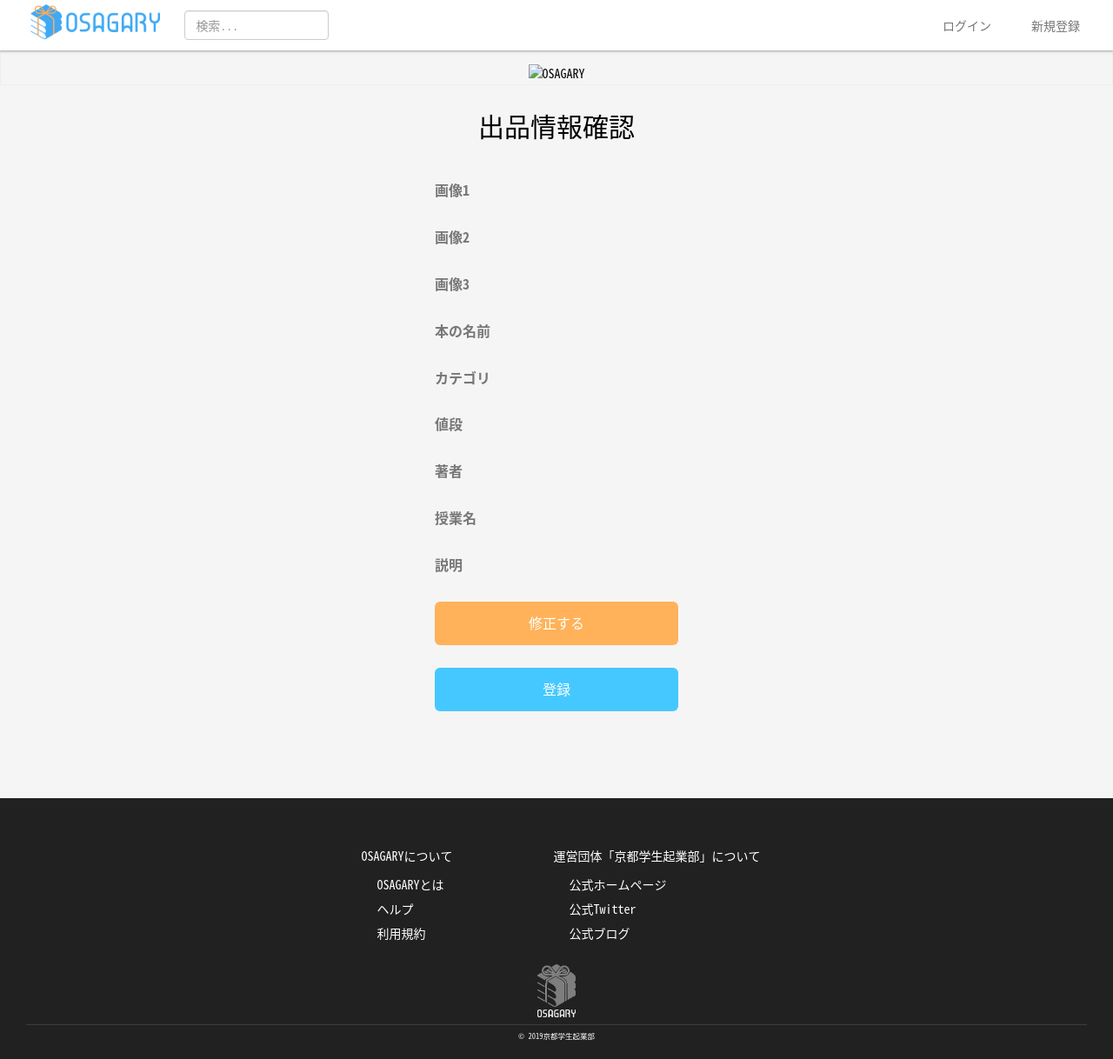
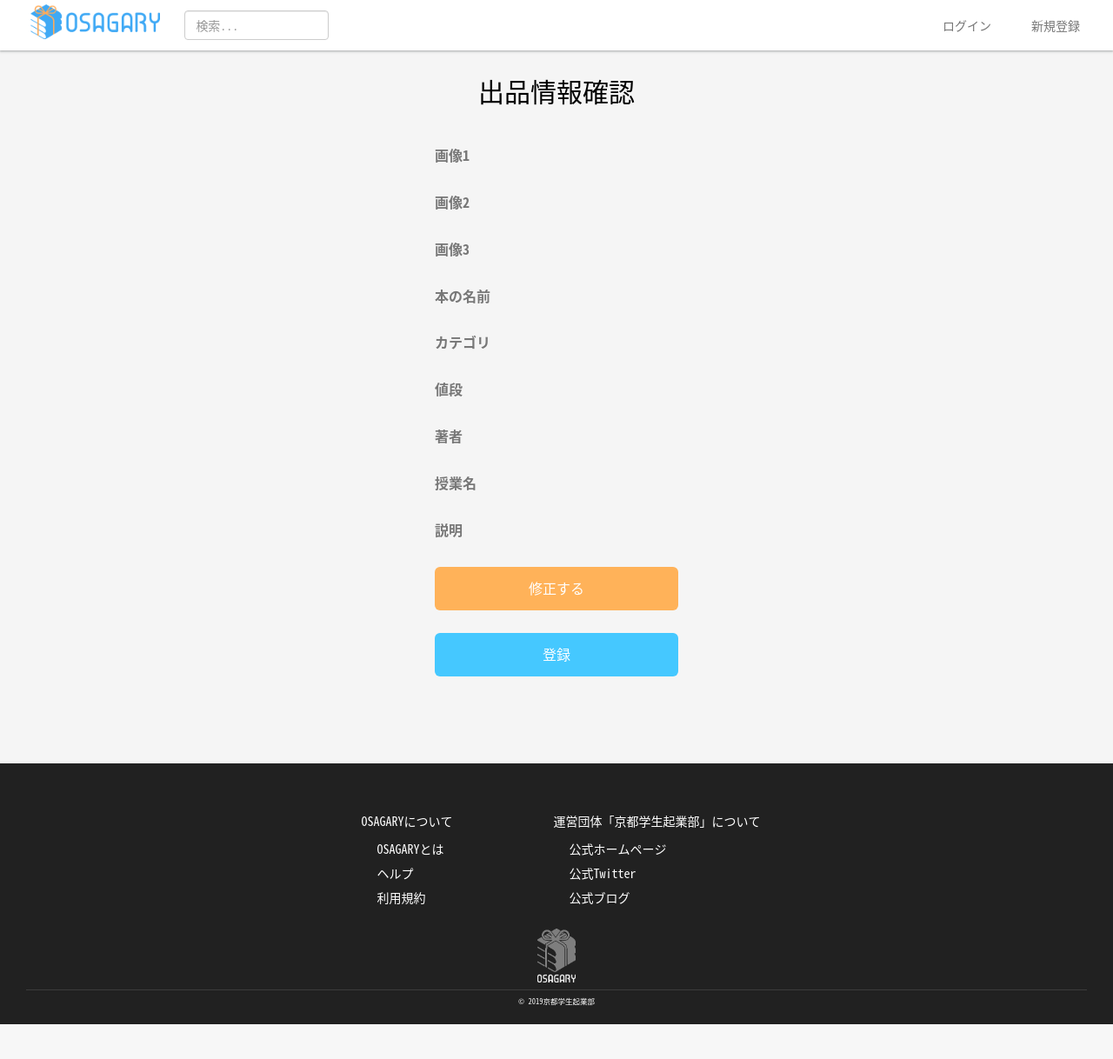
Before and after one commit to kit-kigyobu/kit-merukari, a Rails app: template app/views/posts/edit_confirm.html.erb in a window 1280 px wide. Shown: the whole page at 87% size. After the commit the page ends 1178 px from the top, so only its background shows below. Run offline with Rails 7, Linux system fonts and the light colour scheme; the template is opened without the code that fills it, so the values that code supplies are empty; style sheets or scripts are compiled from the project's sources; some libraries are stand-ins or nearby versions.

Commit message:
[develop] change view

```diff
--- a/app/views/posts/edit_confirm.html.erb
+++ b/app/views/posts/edit_confirm.html.erb
@@ -3,12 +3,6 @@
 <% end %>
 
 <div class="wrapper">
-	<header class="slimHead"><!-- ボタン無しヘッダー -->
-        <div class="logo">
-			<a href="#"><img src="#" alt="OSAGARY"></a>
-			<!-- <%= link_to("OSAGARI", "/") %> -->
-        </div>
-  </header>
   <main class="container">
   	<div class="contents"><!-- ここまで定型 -->
       <div class="cttHead"><!-- コンテンツの見出し -->
--- a/app/views/users/signup_confirm.html.erb
+++ b/app/views/users/signup_confirm.html.erb
@@ -1,10 +1,4 @@
 <div class="wrapper">
-	<header class="slimHead"><!-- ボタン無しヘッダー -->
-        <div class="logo">
-			<a href="#"><img src="#" alt="OSAGARY"></a>
-			<!-- <%= link_to("OSAGARI", "/") %> -->
-        </div>
-  </header>
   <main class="container">
   	<div class="contents"><!-- ここまで定型 -->
       <div class="cttHead"><!-- コンテンツの見出し -->
```
